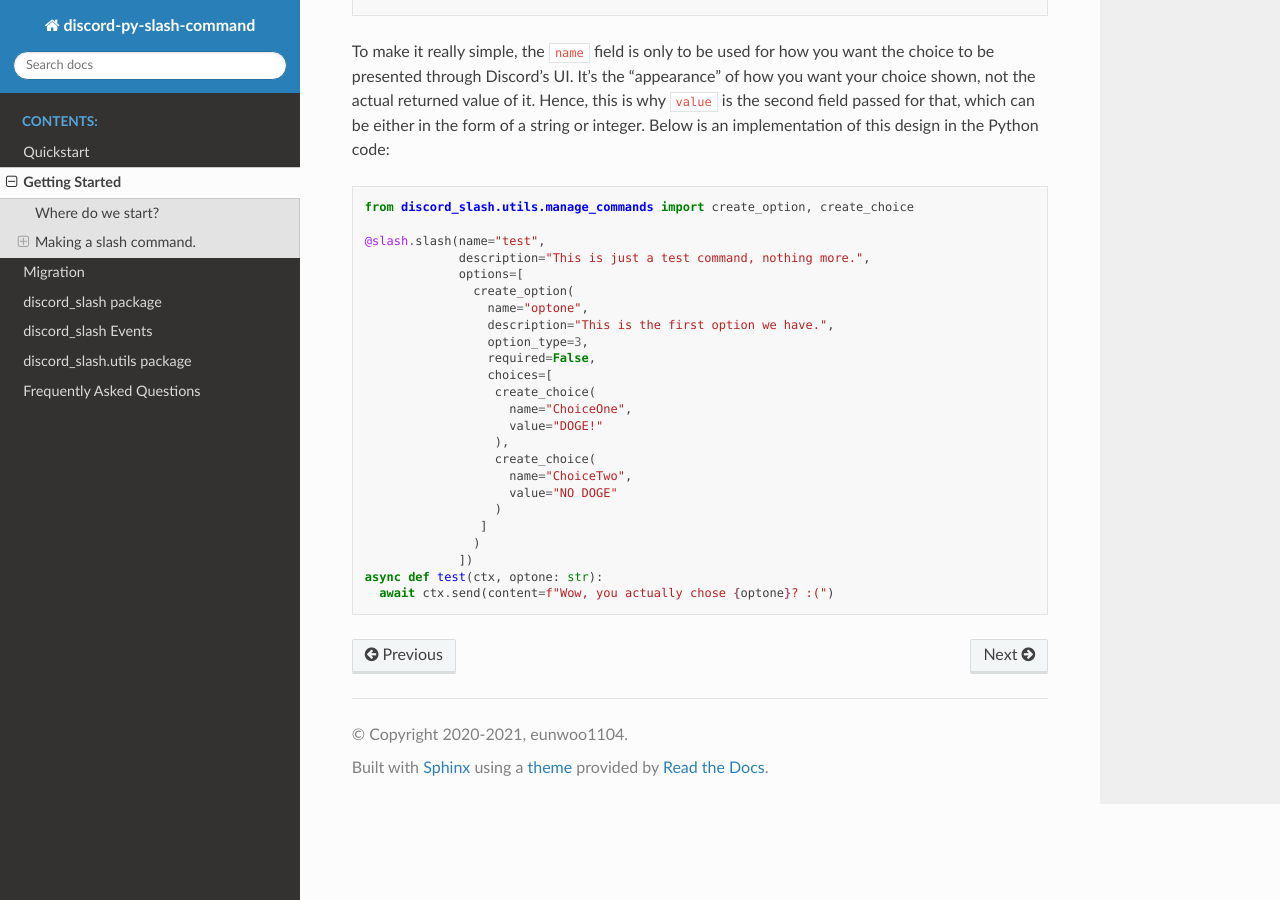
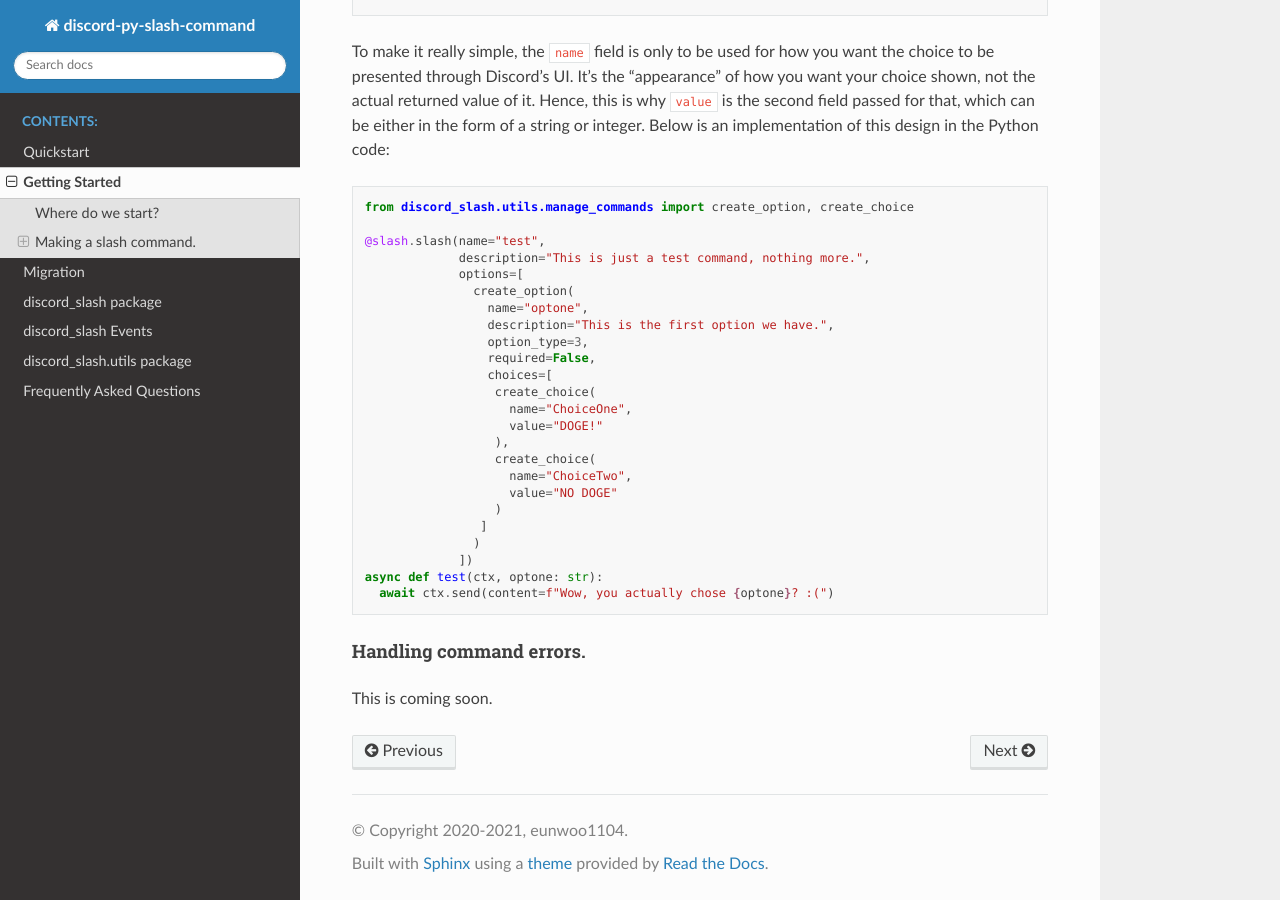
Before and after one commit to interactions-py/interactions.py, a Sphinx documentation site: the page built from docs/gettingstarted.rst, in a window 1280 px wide and 900 px high, scrolled down 3742 px. Built offline with Sphinx 7.4.7 and the Read the Docs theme 2.0.0, drawn with Linux system fonts in a browser that asks for light colours.

Commit message:
Add error handling info.
This is to give more information to error handling.

```diff
--- a/docs/gettingstarted.rst
+++ b/docs/gettingstarted.rst
@@ -229,6 +229,11 @@ a string or integer. Below is an implementation of this design in the Python cod
   async def test(ctx, optone: str):
     await ctx.send(content=f"Wow, you actually chose {optone}? :(")
 
+Handling command errors.
+########################
+
+This is coming soon.
+
 .. _quickstart: https://discord-py-slash-command.readthedocs.io/en/latest/quickstart.html
 .. _ApplicationCommandOptionType: https://discord.com/developers/docs/interactions/slash-commands#applicationcommandoptiontype
 .. _ApplicationCommandOptionChoice: https://discord.com/developers/docs/interactions/slash-commands#applicationcommandoptionchoice
```
